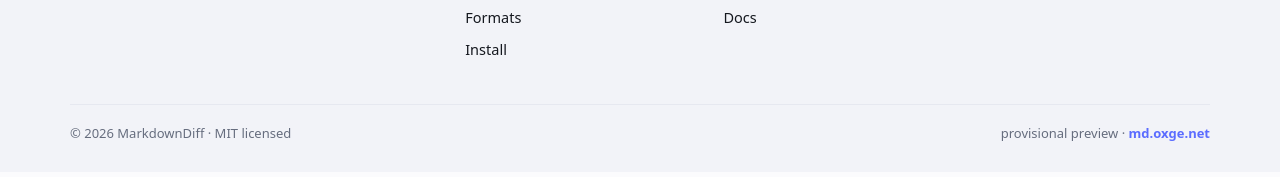
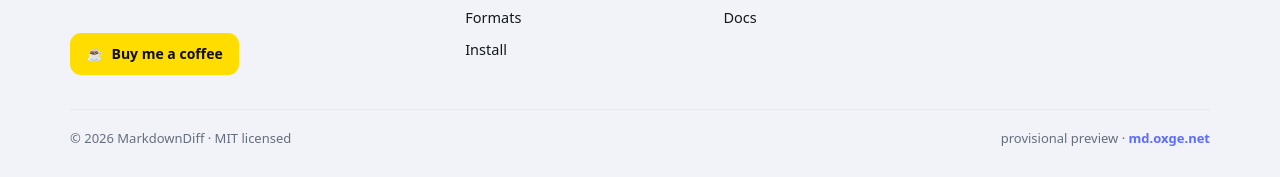
Before and after one commit to oxgenet/markdowndiff-site, a plain HTML site: page index.html in a window 1280 px wide. Shown: the part 3288-3465 px from the top of the page. Drawn offline with Linux system fonts and the light colour scheme.

Commit message:
Sync website from MarkdownDiff

```diff
--- a/index.html
+++ b/index.html
@@ -230,7 +230,7 @@ markdowndiff <span class="c-flag">--base</span> orig.md mine.md yours.md</pre>
     <!-- Optional: set a Buy Me a Coffee URL to reveal the footer support button.
          Mirrors the app's opt-in behaviour (hidden unless configured, HTTPS only). -->
     <script>
-      // window.MDD_SUPPORT_URL = "https://www.buymeacoffee.com/<account>";
+      window.MDD_SUPPORT_URL = "https://www.buymeacoffee.com/opusify";
     </script>
     <script src="js/site.js"></script>
   </body>
```
